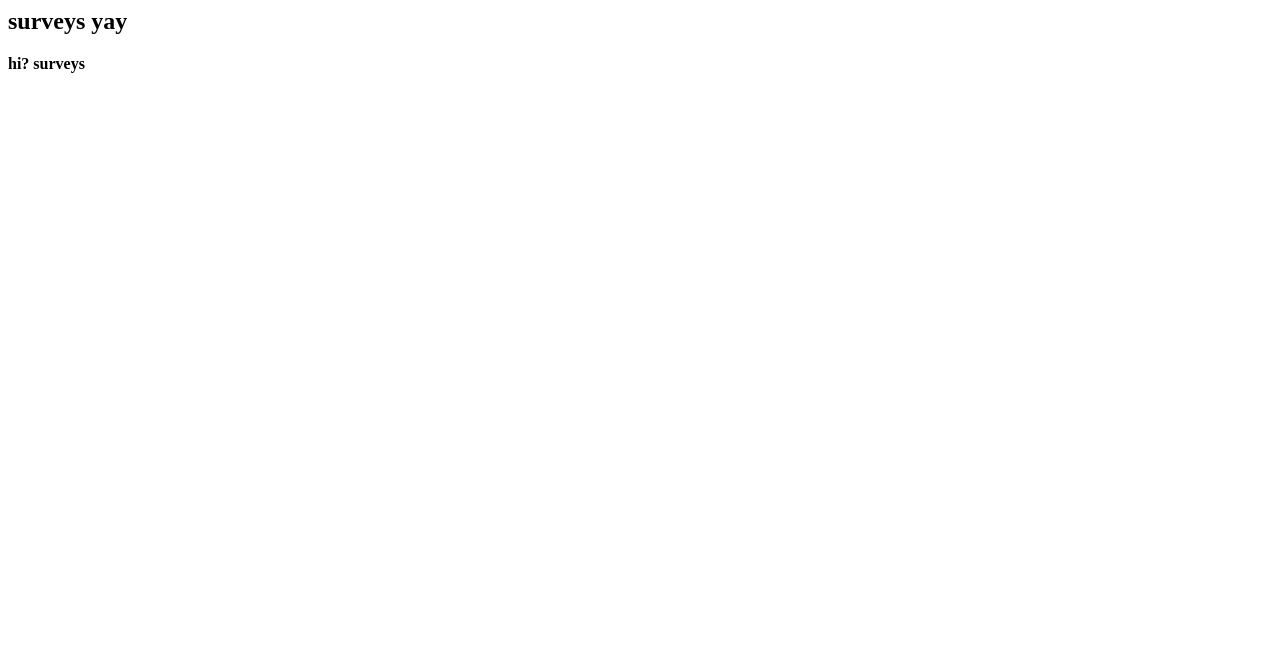
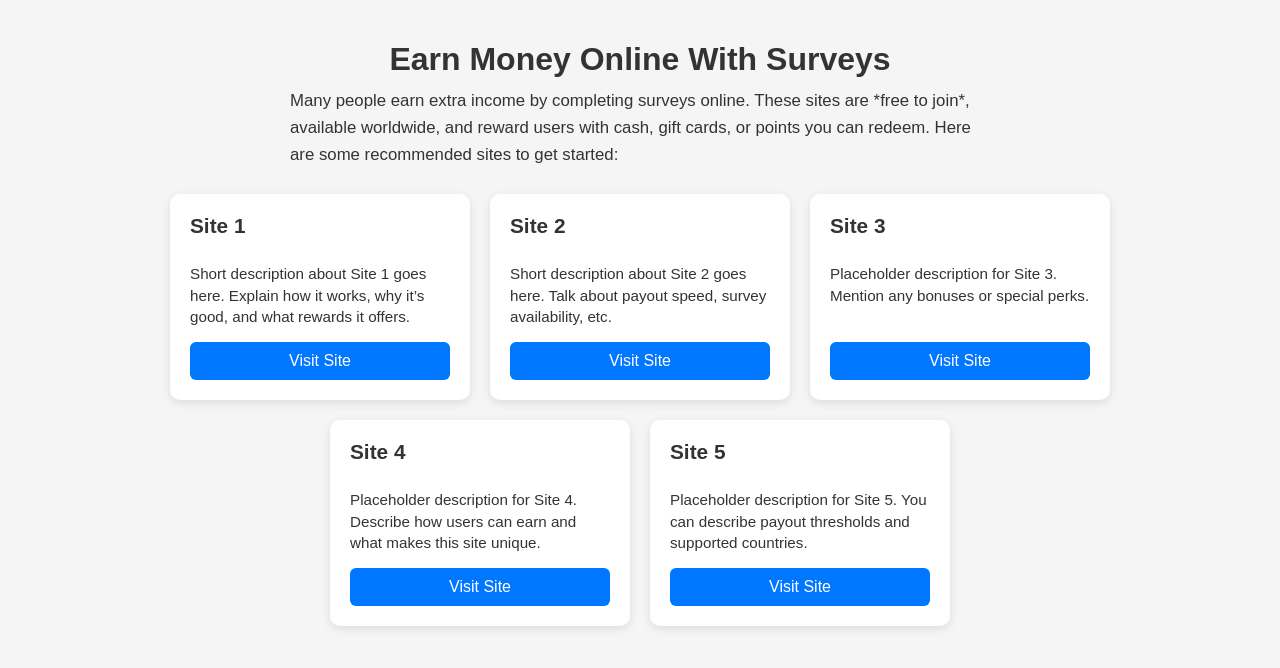
Before and after one commit to ikubaysan/ref-link-site, a plain HTML site: page index.html in a window 1280 px wide. Drawn offline with Linux system fonts and the light colour scheme.

Commit message:
formatting

```diff
--- a/index.html
+++ b/index.html
@@ -1,3 +1,143 @@
-<h2>surveys yay</h2>
-<b>hi?</b>
-<b>surveys</b>
+<!DOCTYPE html>
+<html lang="en">
+<head>
+<meta charset="UTF-8">
+<meta name="viewport" content="width=device-width, initial-scale=1.0">
+<title>Survey Referral Links</title>
+
+<style>
+    body {
+        font-family: Arial, sans-serif;
+        background: #f5f5f5;
+        margin: 0;
+        padding: 20px;
+        color: #333;
+    }
+
+    h1 {
+        text-align: center;
+        margin-bottom: 10px;
+    }
+
+    .intro {
+        max-width: 700px;
+        margin: 0 auto 25px;
+        font-size: 1.05rem;
+        line-height: 1.6;
+    }
+
+    .container {
+        display: flex;
+        flex-wrap: wrap;
+        gap: 20px;
+        justify-content: center;
+        max-width: 1200px;
+        margin: 0 auto;
+    }
+
+    .card {
+        background: white;
+        border-radius: 10px;
+        padding: 20px;
+        width: 260px;
+        box-shadow: 0 3px 10px rgba(0,0,0,0.1);
+
+        /* This ensures the button always stays aligned at the bottom */
+        display: flex;
+        flex-direction: column;
+    }
+
+    .card h2 {
+        margin: 0 0 10px;
+        font-size: 1.3rem;
+    }
+
+    .card p {
+        font-size: 0.95rem;
+        margin-bottom: 15px;
+        line-height: 1.4;
+
+        /* Allow description to flex */
+        flex-grow: 1;
+    }
+
+    .btn {
+        padding: 10px 15px;
+        background: #0077ff;
+        color: white;
+        border: none;
+        border-radius: 6px;
+        font-size: 1rem;
+        cursor: pointer;
+        width: 100%;
+        transition: background 0.2s ease;
+        text-align: center;
+        margin-top: auto; /* push button down */
+    }
+
+    .btn:hover {
+        background: #005fcc;
+    }
+</style>
+</head>
+
+<body>
+
+<h1>Earn Money Online With Surveys</h1>
+
+<div class="intro">
+    Many people earn extra income by completing surveys online. These sites are *free to join*,
+    available worldwide, and reward users with cash, gift cards, or points you can redeem.
+    Here are some recommended sites to get started:
+</div>
+
+<div class="container">
+    <div class="card">
+        <h2>Site 1</h2>
+        <p>Short description about Site 1 goes here. Explain how it works, why it’s good, and what rewards it offers.</p>
+        <button class="btn" onclick="openLink('site1')">Visit Site</button>
+    </div>
+
+    <div class="card">
+        <h2>Site 2</h2>
+        <p>Short description about Site 2 goes here. Talk about payout speed, survey availability, etc.</p>
+        <button class="btn" onclick="openLink('site2')">Visit Site</button>
+    </div>
+
+    <div class="card">
+        <h2>Site 3</h2>
+        <p>Placeholder description for Site 3. Mention any bonuses or special perks.</p>
+        <button class="btn" onclick="openLink('site3')">Visit Site</button>
+    </div>
+
+    <div class="card">
+        <h2>Site 4</h2>
+        <p>Placeholder description for Site 4. Describe how users can earn and what makes this site unique.</p>
+        <button class="btn" onclick="openLink('site4')">Visit Site</button>
+    </div>
+
+    <div class="card">
+        <h2>Site 5</h2>
+        <p>Placeholder description for Site 5. You can describe payout thresholds and supported countries.</p>
+        <button class="btn" onclick="openLink('site5')">Visit Site</button>
+    </div>
+</div>
+
+<script>
+    // Your actual referral links
+    const surveyLinks = {
+        site1: "https://example.com/ref1",
+        site2: "https://example.com/ref2",
+        site3: "https://example.com/ref3",
+        site4: "https://example.com/ref4",
+        site5: "https://example.com/ref5"
+    };
+
+    // Opens links in the SAME tab now
+    function openLink(key) {
+        window.location.href = surveyLinks[key];
+    }
+</script>
+
+</body>
+</html>
```
